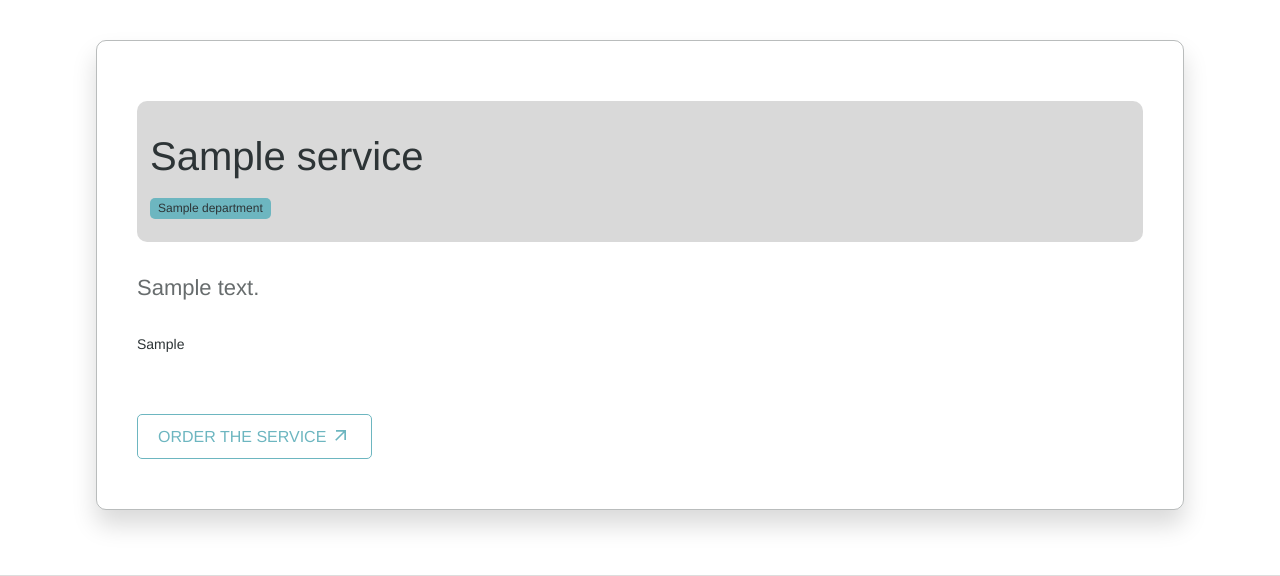
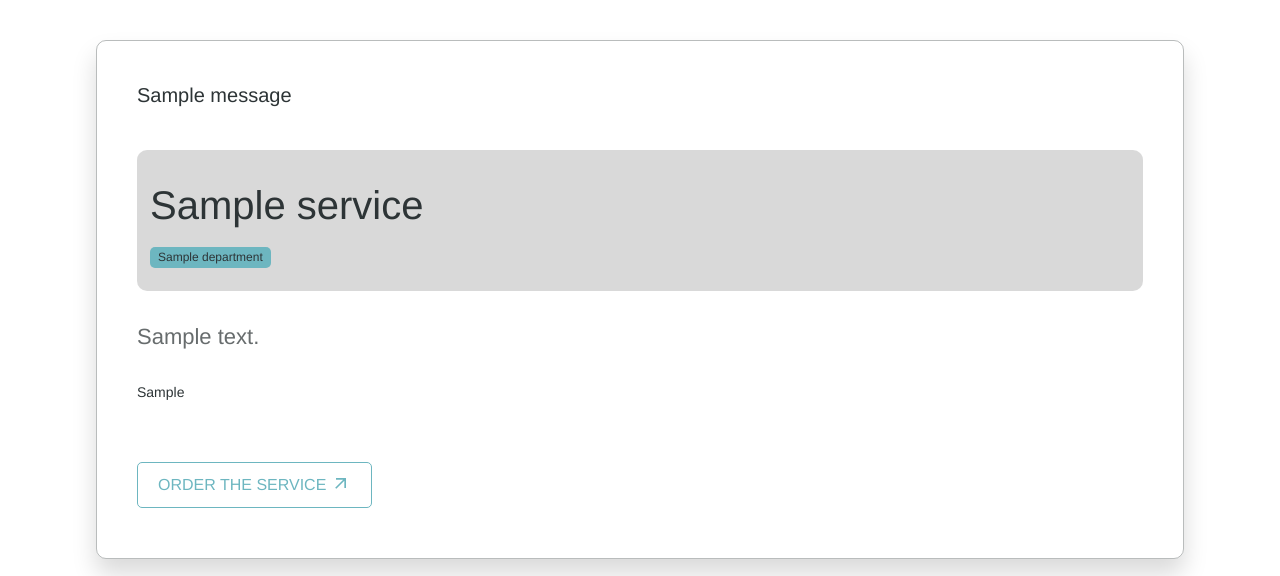
Before and after one commit to uosyph/GovServicesPortal, a Flask app: page /services/1 in a window 1280 px wide. Shown: the part 100-676 px from the top of the page. Run offline with Flask 3, Linux system fonts and the light colour scheme; tables that the repository leaves empty hold one stand-in row (values such as "Sample post"); one stand-in notice (Sample message) is shown; parts of the project's set-up code (start-up, migrations or seed data) failed here and were passed over; some libraries are stand-ins or nearby versions.

Commit message:
[feat] Redirect after listing creation

```diff
--- a/static/styles/listing.css
+++ b/static/styles/listing.css
@@ -71,3 +71,9 @@
 .item-box .listing-btn svg {
 	vertical-align: text-bottom;
 }
+
+.item-box .item-msg {
+	color: #2d3436;
+	font-size: 20px;
+	margin-bottom: 40px;
+}
--- a/templates/listing.html
+++ b/templates/listing.html
@@ -9,6 +9,10 @@
 
 {% block body %}
 <div class="item-box">
+    {% with msg = get_flashed_messages() %}
+        {% if msg: %}<div class="item-msg">{{ msg[0] }}</div>{% endif %}
+    {% endwith %}
+
     <div class="item_title">
         <h2>{{ item.title }}</h2>
         {% if item.department_id %}
--- a/views.py
+++ b/views.py
@@ -317,7 +317,9 @@ def new():
             )
             db.session.add(new)
             db.session.commit()
-            msg = "Department was created successfully."
+
+            flash("Department was created successfully.", "success")
+            return redirect(url_for("department", id=new.id))
         elif type_of == "Service":
             department = Department.query.filter_by(id=associated_with).first()
             if department:
@@ -336,8 +338,9 @@ def new():
 
             db.session.add(new)
             db.session.commit()
-            msg = "Service was created successfully."
 
+            flash("Service was created successfully.", "success")
+            return redirect(url_for("service", id=new.id))
     elif request.method == "POST":
         msg = "Please make sure you filled out the form before you continue."
 
```
